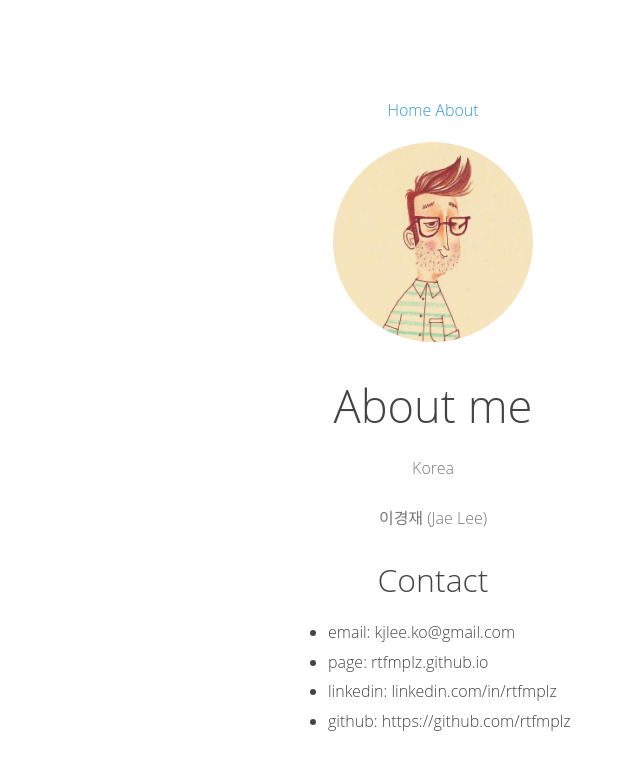
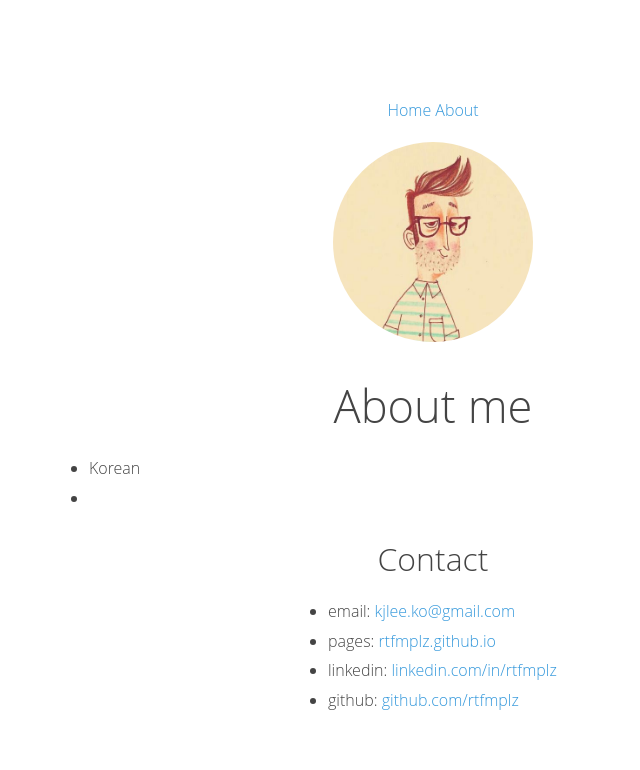
Before and after one commit to rtfmplz/rtfmplz.github.io, a Jekyll site: the page built from about/index.md, in a window 1280 px wide. Shown: the top 770 px of the page, without its empty margins (207-847 px from the left). Built offline with Jekyll 4.4.1, drawn with Linux system fonts in a browser that asks for light colours.

Commit message:
author 정보를 _config.yaml 로 이동하고 _data를 삭제

```diff
--- a/_config.yaml
+++ b/_config.yaml
@@ -9,6 +9,14 @@ description: JAE의 개인 기술 블로그 입니다.
 # For more see: http://jekyllrb-ko.github.io/docs/permalinks/
 permalink: /:categories/:year/:month/:day/:title
 
+# author 정보
+author:
+    name: Jae Lee
+    email: kjlee.ko@gmail.com
+    pages: rtfmplz.github.io
+    linkedin: linkedin.com/in/rtfmplz
+    github: github.com/rtfmplz
+
 
 # Jekyll 의 환경설정 옵션들에 대한 디폴트 값 목록은 아래 링크에서 확인할 수 있다.
 # @see: http://jekyllrb-ko.github.io/docs/configuration/#section-4
--- a/_data/profile.yaml
+++ /dev/null
@@ -1,3 +0,0 @@
-Jae:
-    name: Jae Lee
-    email: kjlee.ko@gmail.com
--- a/_layouts/default.html
+++ b/_layouts/default.html
@@ -16,7 +16,7 @@
 
 		<!-- page.author가 있다면, _data/profile.yaml 에서 정보를 얻어 이메일 링크를 출력한다. -->
 		{% if page.author %}
-			{% assign author = site.data.profile[page.author] %}
+			{% assign author = site.author %}
 			<a rel="author" href="mailto:{{ author.email }}" title="{{ author.name }}" style="text-decoration:none">
 				To. {{ author.name }}
 			</a>
--- a/about/index.md
+++ b/about/index.md
@@ -6,16 +6,14 @@ layout: default
 
 ## About me
 
-
-Korea
-
-이경재 (Jae Lee)
+* Korean
+*
 
 
 ### Contact
 <ul id="about-ul">
-    <li> email: kjlee.ko@gmail.com </li>
-	<li> page: rtfmplz.github.io </li>
-	<li> linkedin: linkedin.com/in/rtfmplz </li>
-	<li> github: https://github.com/rtfmplz </li>
+    <li> email: <a href="mailto:{{ site.author.email }}" style="text-decoration:none"> {{ site.author.email }} </a> </li>
+    <li> pages: <a href="http://{{ site.author.pages }}" style="text-decoration:none"> {{ site.author.pages }} </a> </li>
+    <li> linkedin: <a href="http://{{ site.author.linkedin }}" style="text-decoration:none"> {{ site.author.linkedin }} </a> </li>
+    <li> github: <a href="http://{{ site.author.github }}" style="text-decoration:none"> {{ site.author.github }} </a> </li>
 </ul>
```
